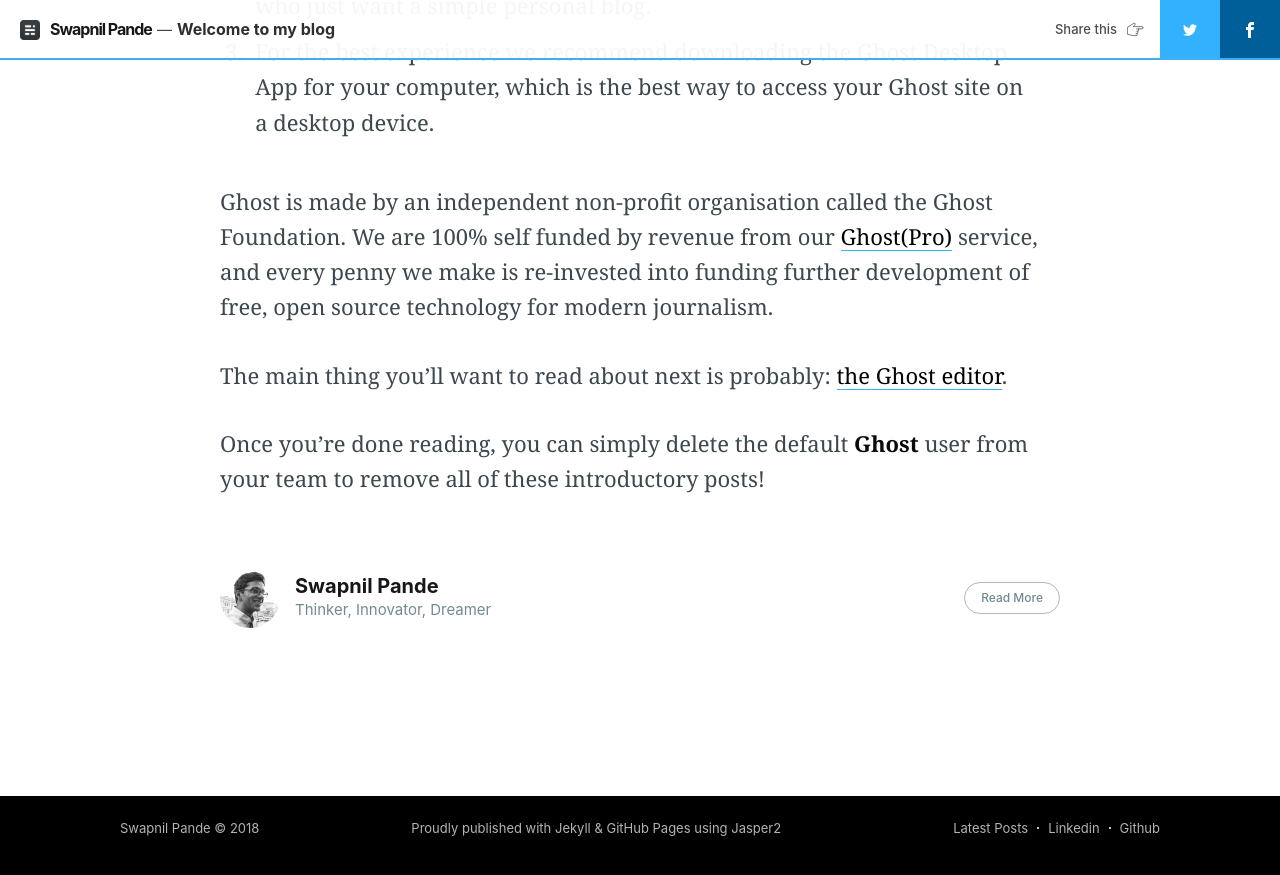
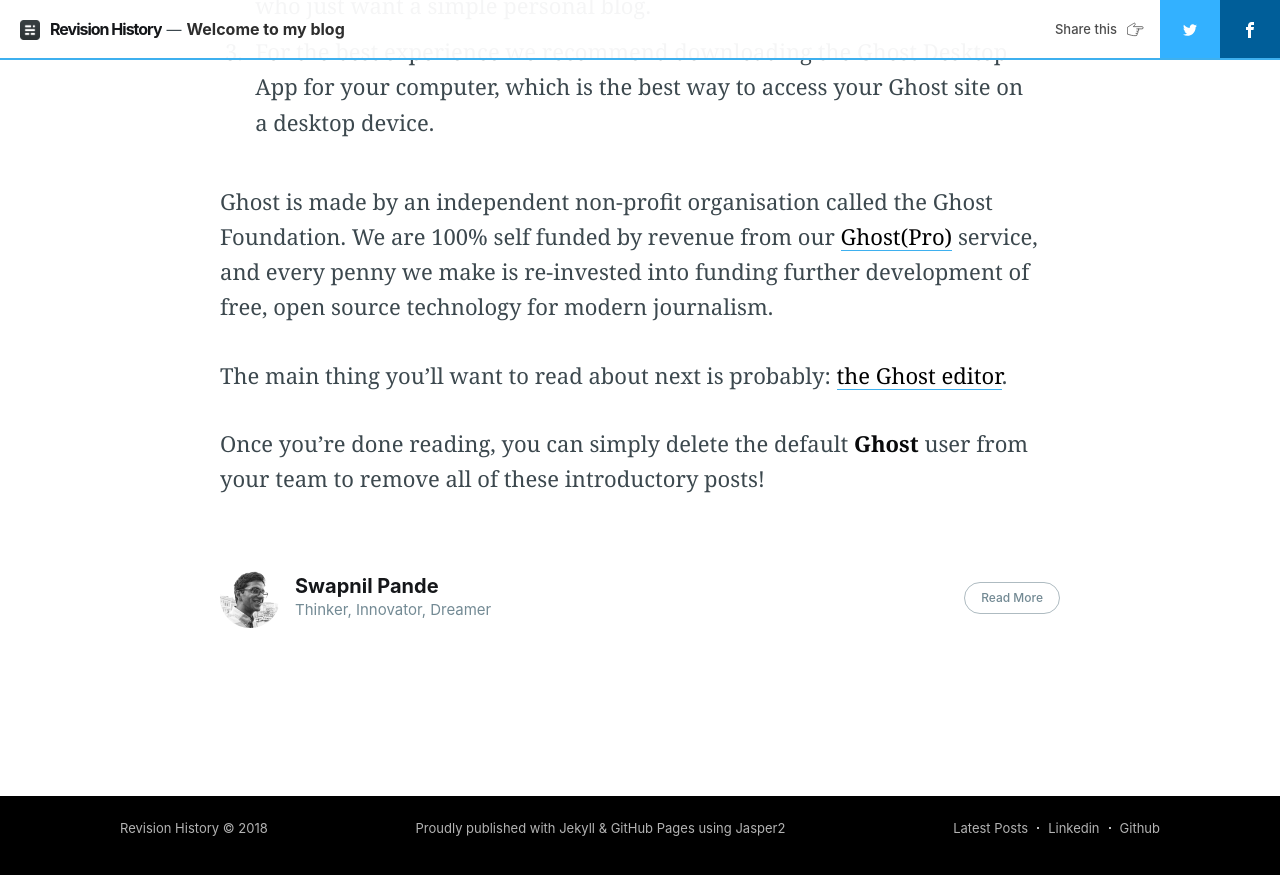
Before and after one commit to SwapnilPande/SwapnilPande.github.io, a Jekyll site: the page built from _posts/2017-07-27-welcome.md, in a window 1280 px wide and 900 px high, scrolled down 1509 px. Shown: the top 875 px of the window. Built offline with Jekyll 4.4.1, drawn with Linux system fonts in a browser that asks for light colours; nearby versions of some CDN libraries; comment, search, counter and statistics services are not loaded.

Commit message:
New subtitle

```diff
--- a/_config.yml
+++ b/_config.yml
@@ -8,8 +8,8 @@
 baseurl: /
 
 # Website info
-title: Swapnil Pande
-description: Thinker, Innovator, Dreamer
+title: Revision History
+description: A chronicle of projects, experience, thoughts, and ideas\nSwapnil Pande
 cover: assets/images/blog-cover.jpg
 logo: assets/images/blog-icon.png
 logo_dark: assets/images/favicon.png
```
